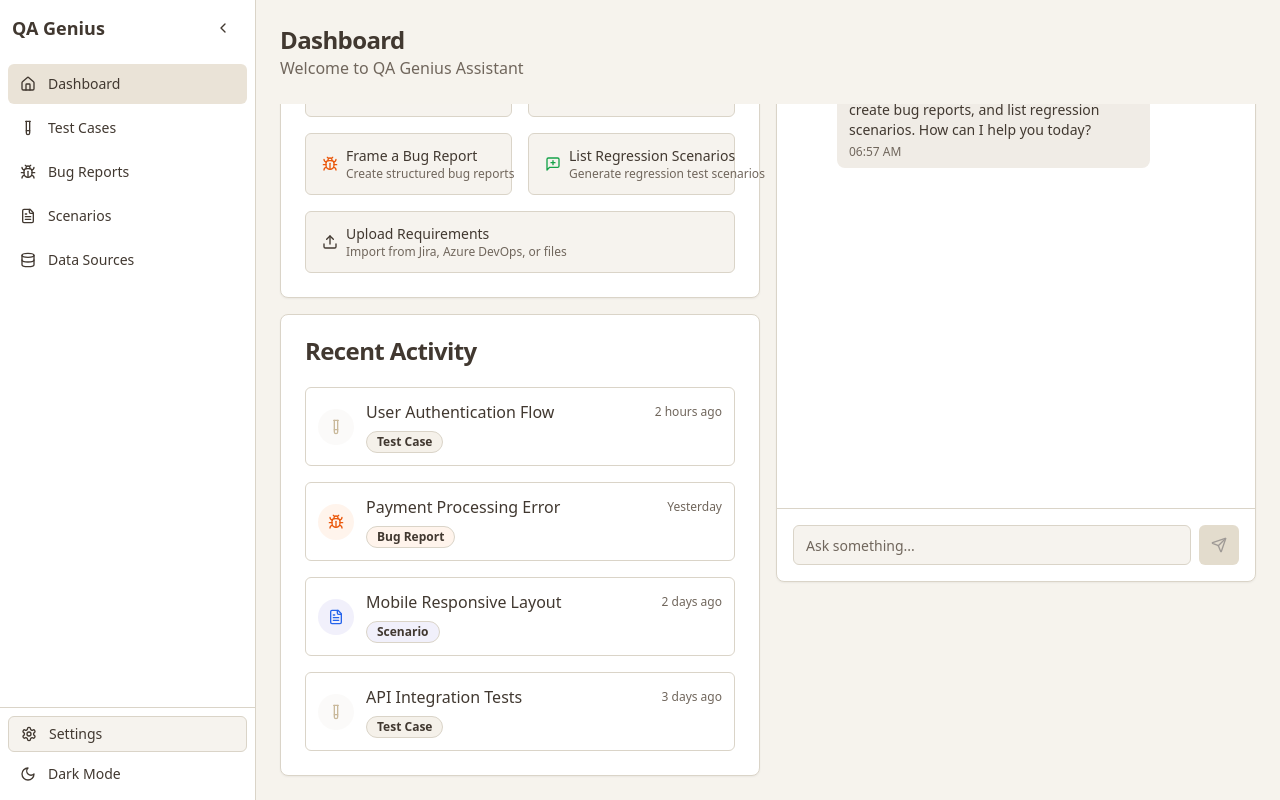
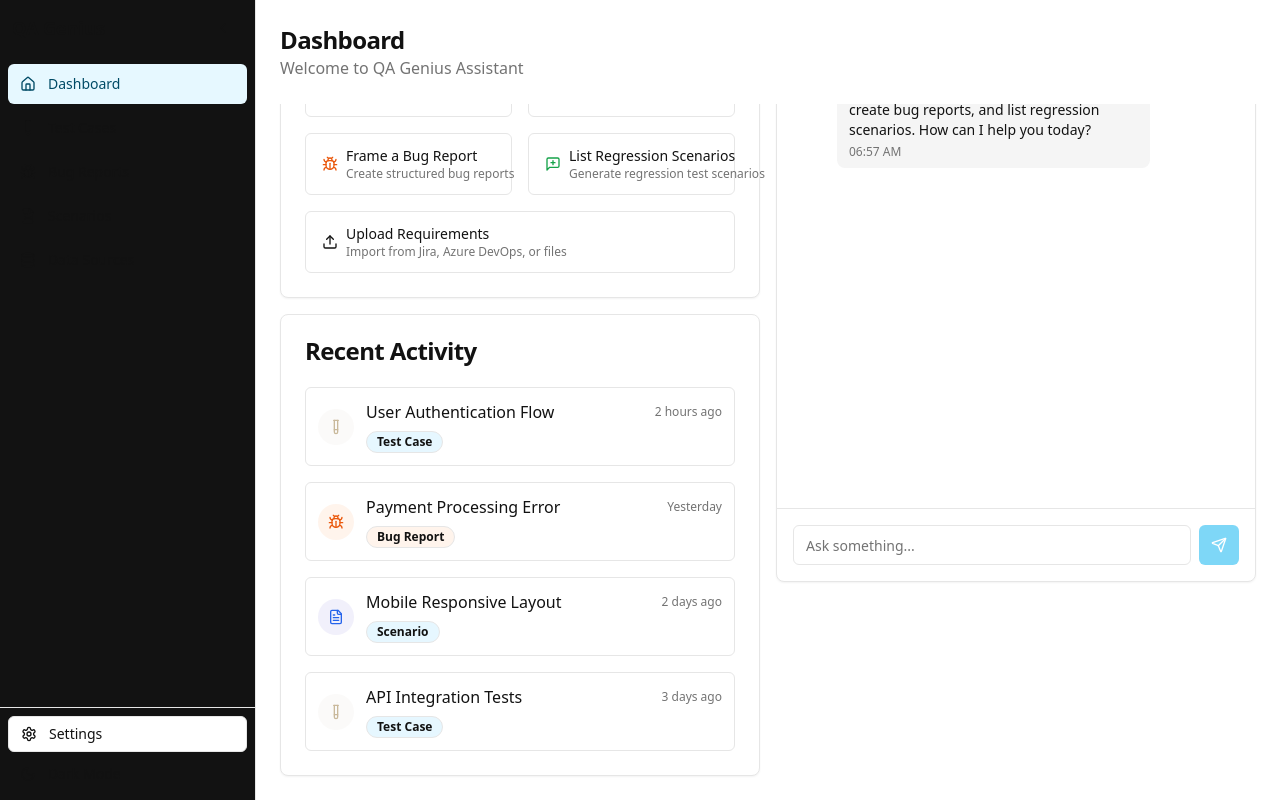
Before and after one commit to arjun8815/qa-genius-assistant, a React (Vite) app: page / in a window 1280 px wide. Built offline with nearby package versions, Linux system fonts and the light colour scheme.

Commit message:
Refactor: Update color scheme
Update the color scheme to a white and black combination with crystal blue accents.

```diff
--- a/src/components/layout/AppLayout.tsx
+++ b/src/components/layout/AppLayout.tsx
@@ -25,7 +25,7 @@ export default function AppLayout({
   }, [location.pathname]);
 
   return (
-    <div className="flex h-screen overflow-hidden bg-qa-beige-light/30">
+    <div className="flex h-screen overflow-hidden bg-background">
       <Sidebar />
       <div className="flex flex-col flex-1 overflow-hidden">
         <Header title={title} subtitle={subtitle} showActions={showActions} />
--- a/src/index.css
+++ b/src/index.css
@@ -5,83 +5,83 @@
 
 @layer base {
   :root {
-    --background: 38 33% 95%;
-    --foreground: 30 15% 22%;
+    --background: 0 0% 100%;
+    --foreground: 0 0% 7%;
 
     --card: 0 0% 100%;
-    --card-foreground: 30 15% 22%;
+    --card-foreground: 0 0% 7%;
 
     --popover: 0 0% 100%;
-    --popover-foreground: 30 15% 22%;
+    --popover-foreground: 0 0% 7%;
 
-    --primary: 40 30% 70%;
-    --primary-foreground: 30 15% 22%;
+    --primary: 196 100% 47%;
+    --primary-foreground: 0 0% 100%;
 
-    --secondary: 38 25% 92%;
-    --secondary-foreground: 30 15% 22%;
+    --secondary: 240 4.8% 95.9%;
+    --secondary-foreground: 0 0% 7%;
 
-    --muted: 38 25% 92%;
-    --muted-foreground: 30 10% 40%;
+    --muted: 0 0% 96%;
+    --muted-foreground: 0 0% 45%;
 
-    --accent: 38 30% 88%;
-    --accent-foreground: 30 15% 22%;
+    --accent: 196 100% 95%;
+    --accent-foreground: 196 100% 20%;
 
     --destructive: 0 84% 60%;
-    --destructive-foreground: 210 40% 98%;
+    --destructive-foreground: 0 0% 100%;
 
-    --border: 38 20% 82%;
-    --input: 38 20% 82%;
-    --ring: 40 30% 70%;
+    --border: 0 0% 90%;
+    --input: 0 0% 90%;
+    --ring: 196 100% 47%;
 
     --radius: 0.5rem;
 
-    --sidebar-background: 0 0% 100%;
-    --sidebar-foreground: 30 15% 22%;
-    --sidebar-primary: 40 30% 70%;
-    --sidebar-primary-foreground: 30 15% 22%;
-    --sidebar-accent: 38 30% 88%;
-    --sidebar-accent-foreground: 30 15% 22%;
-    --sidebar-border: 38 20% 82%;
-    --sidebar-ring: 40 30% 70%;
+    --sidebar-background: 0 0% 7%;
+    --sidebar-foreground: 0 0% 100%;
+    --sidebar-primary: 196 100% 47%;
+    --sidebar-primary-foreground: 0 0% 100%;
+    --sidebar-accent: 196 100% 15%;
+    --sidebar-accent-foreground: 0 0% 100%;
+    --sidebar-border: 0 0% 15%;
+    --sidebar-ring: 196 100% 47%;
   }
 
   .dark {
-    --background: 30 15% 12%;
-    --foreground: 38 33% 95%;
+    --background: 0 0% 7%;
+    --foreground: 0 0% 100%;
 
-    --card: 30 15% 12%;
-    --card-foreground: 38 33% 95%;
+    --card: 0 0% 9%;
+    --card-foreground: 0 0% 100%;
 
-    --popover: 30 15% 12%;
-    --popover-foreground: 38 33% 95%;
+    --popover: 0 0% 9%;
+    --popover-foreground: 0 0% 100%;
 
-    --primary: 40 30% 70%;
-    --primary-foreground: 30 15% 12%;
+    --primary: 196 100% 47%;
+    --primary-foreground: 0 0% 100%;
 
-    --secondary: 30 10% 20%;
-    --secondary-foreground: 38 33% 95%;
+    --secondary: 0 0% 15%;
+    --secondary-foreground: 0 0% 100%;
 
-    --muted: 30 10% 20%;
-    --muted-foreground: 30 10% 70%;
+    --muted: 0 0% 15%;
+    --muted-foreground: 0 0% 65%;
 
-    --accent: 30 10% 20%;
-    --accent-foreground: 38 33% 95%;
+    --accent: 196 100% 15%;
+    --accent-foreground: 0 0% 100%;
 
     --destructive: 0 63% 31%;
-    --destructive-foreground: 210 40% 98%;
+    --destructive-foreground: 0 0% 100%;
 
-    --border: 30 10% 25%;
-    --input: 30 10% 25%;
-    --ring: 40 30% 70%;
+    --border: 0 0% 20%;
+    --input: 0 0% 20%;
+    --ring: 196 100% 47%;
 
-    --sidebar-background: 30 15% 12%;
-    --sidebar-foreground: 38 33% 95%;
-    --sidebar-primary: 40 30% 70%;
-    --sidebar-primary-foreground: 30 15% 12%;
-    --sidebar-accent: 30 10% 20%;
-    --sidebar-accent-foreground: 38 33% 95%;
-    --sidebar-border: 30 10% 25%;
-    --sidebar-ring: 40 30% 70%;
+    --sidebar-background: 0 0% 7%;
+    --sidebar-foreground: 0 0% 100%;
+    --sidebar-primary: 196 100% 47%;
+    --sidebar-primary-foreground: 0 0% 100%;
+    --sidebar-accent: 0 0% 15%;
+    --sidebar-accent-foreground: 0 0% 100%;
+    --sidebar-border: 0 0% 20%;
+    --sidebar-ring: 196 100% 47%;
   }
 }
 
@@ -105,7 +105,7 @@
   }
 
   .qa-badge-purple {
-    @apply qa-badge bg-qa-beige-light text-qa-purple-dark;
+    @apply qa-badge bg-crystal-blue-light text-crystal-blue-dark;
   }
 
   .qa-badge-green {
@@ -117,10 +117,10 @@
   }
 
   .qa-badge-blue {
-    @apply qa-badge bg-qa-blue text-blue-700;
+    @apply qa-badge bg-crystal-blue-light text-crystal-blue-dark;
   }
 
   .qa-badge-beige {
-    @apply qa-badge bg-qa-beige-light text-qa-beige-dark;
+    @apply qa-badge bg-crystal-blue-light/20 text-crystal-blue-dark;
   }
 }
--- a/tailwind.config.ts
+++ b/tailwind.config.ts
@@ -62,6 +62,11 @@ export default {
 					'accent-foreground': 'hsl(var(--sidebar-accent-foreground))',
 					border: 'hsl(var(--sidebar-border))',
 					ring: 'hsl(var(--sidebar-ring))'
+				},
+				"crystal-blue": {
+					light: '#E6F7FF',
+					DEFAULT: '#0EA5E9',
+					dark: '#0369A1'
 				},
 				qa: {
 					purple: {
```
